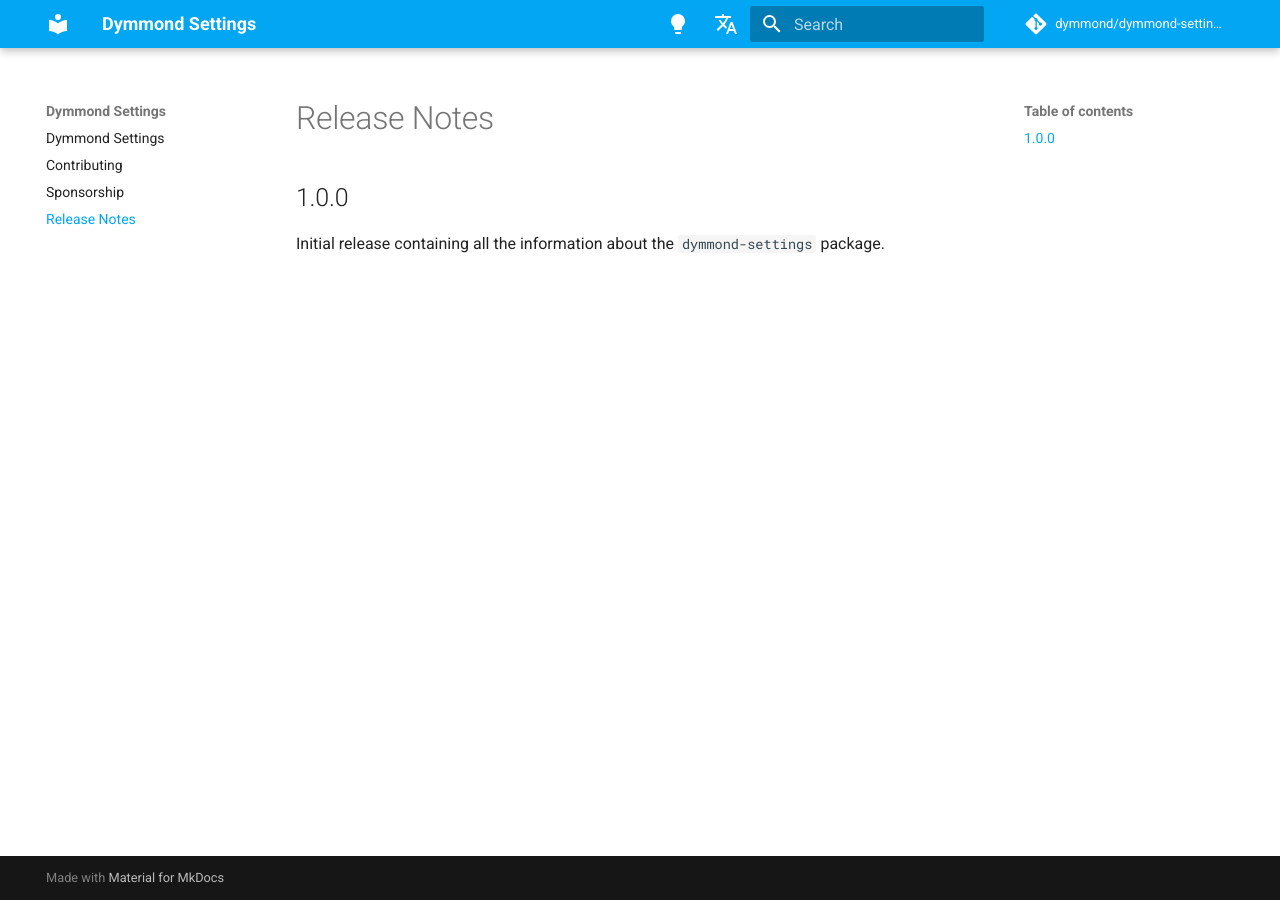
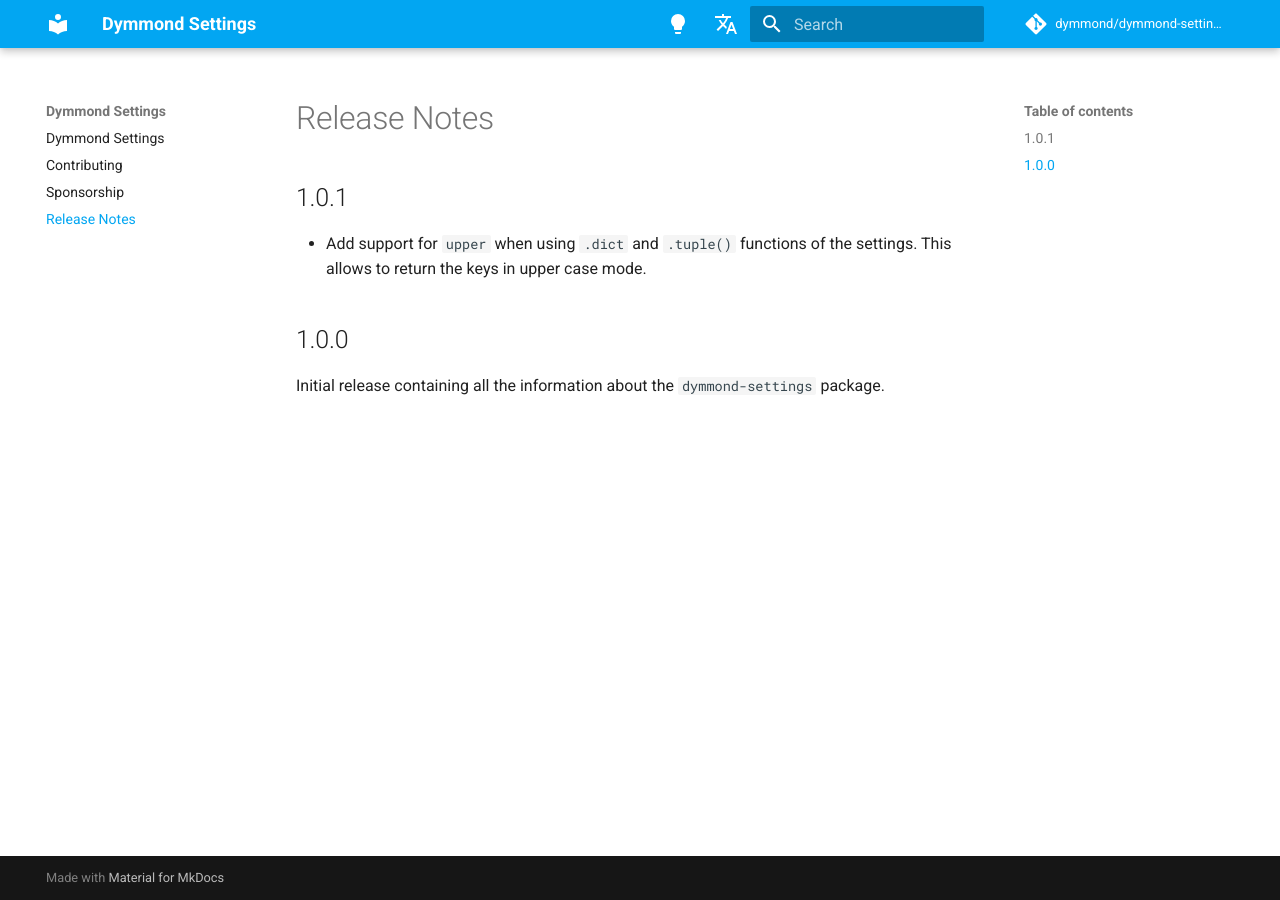
Before and after one commit to dymmond/dymmond-settings, an MkDocs documentation site: the page built from docs/release-notes.md, in a window 1280 px wide. Built offline with MkDocs 1.6.1 and Material for MkDocs 9.7.7, drawn with Linux system fonts in a browser that asks for light colours; comment, search, counter and statistics services are not loaded.

Commit message:
Release 1.0.1

```diff
--- a/docs/release-notes.md
+++ b/docs/release-notes.md
@@ -1,4 +1,9 @@
 # Release Notes
+
+## 1.0.1
+
+- Add support for `upper` when using `.dict` and `.tuple()` functions
+of the settings. This allows to return the keys in upper case mode.
 
 ## 1.0.0
 
--- a/dymmond_settings/__init__.py
+++ b/dymmond_settings/__init__.py
@@ -1,4 +1,4 @@
-__version__ = "1.0.0"
+__version__ = "1.0.1"
 
 from .base import Settings
 from .conf import settings
```
